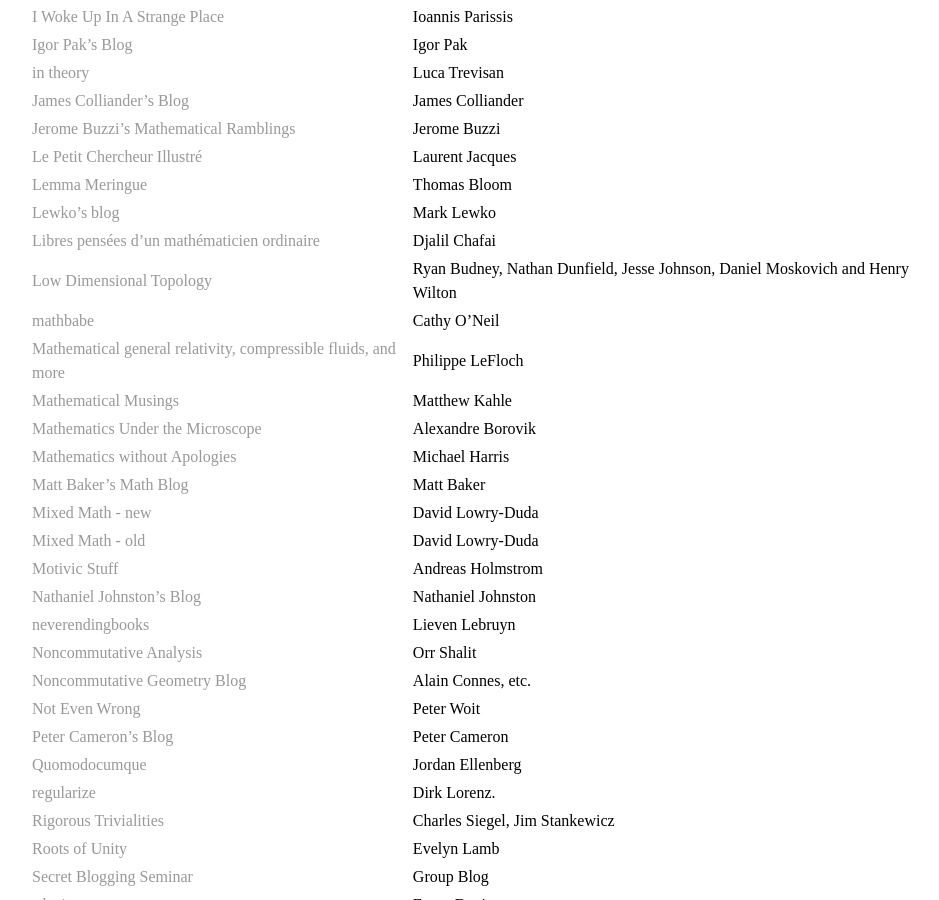
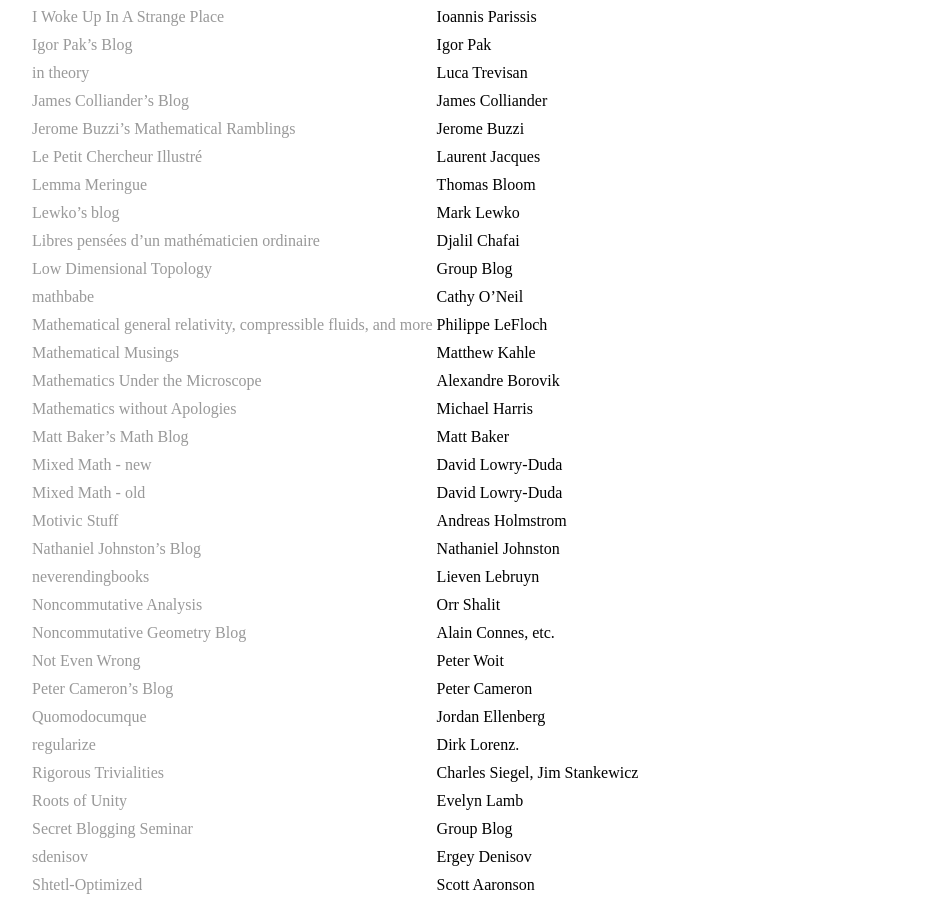
Before and after one commit to nirakarneo/nirakarneo.github.io, a Jekyll site: the page built from bookmarks/index.md, in a window 1280 px wide and 900 px high, scrolled down 994 px. Shown: the whole window, without its empty margins (163-1102 px from the left). Built offline with Jekyll 4.4.1, drawn with Linux system fonts in a browser that asks for light colours.

Commit message:
Update index.md

```diff
--- a/bookmarks/index.md
+++ b/bookmarks/index.md
@@ -44,7 +44,7 @@ Blog | Author/s
 [Lemma Meringue](https://lemmameringue.wordpress.com/) | Thomas Bloom
 [Lewko's blog](https://lewko.wordpress.com/) | Mark Lewko
 [Libres pensées d'un mathématicien ordinaire](http://djalil.chafai.net/blog/) |	Djalil Chafai
-[Low Dimensional Topology](https://ldtopology.wordpress.com/) |	Ryan Budney, Nathan Dunfield, Jesse Johnson, Daniel Moskovich and Henry Wilton
+[Low Dimensional Topology](https://ldtopology.wordpress.com/) |	Group Blog
 [mathbabe](http://mathbabe.org/) | Cathy O’Neil
 [Mathematical general relativity, compressible fluids, and more](https://philippelefloch.org/) | Philippe LeFloch
 [Mathematical Musings](https://matthewkahle.wordpress.com/) | Matthew Kahle
```
